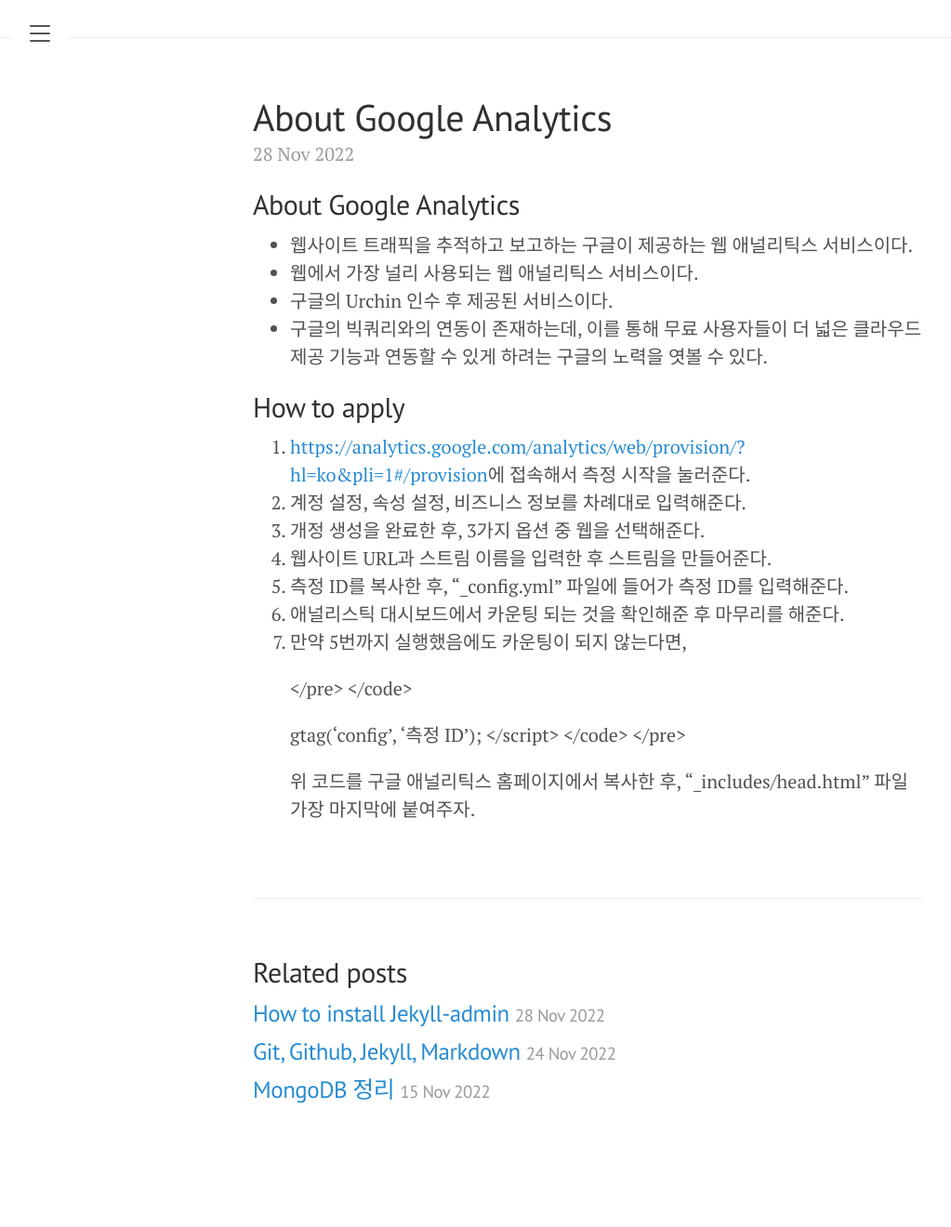
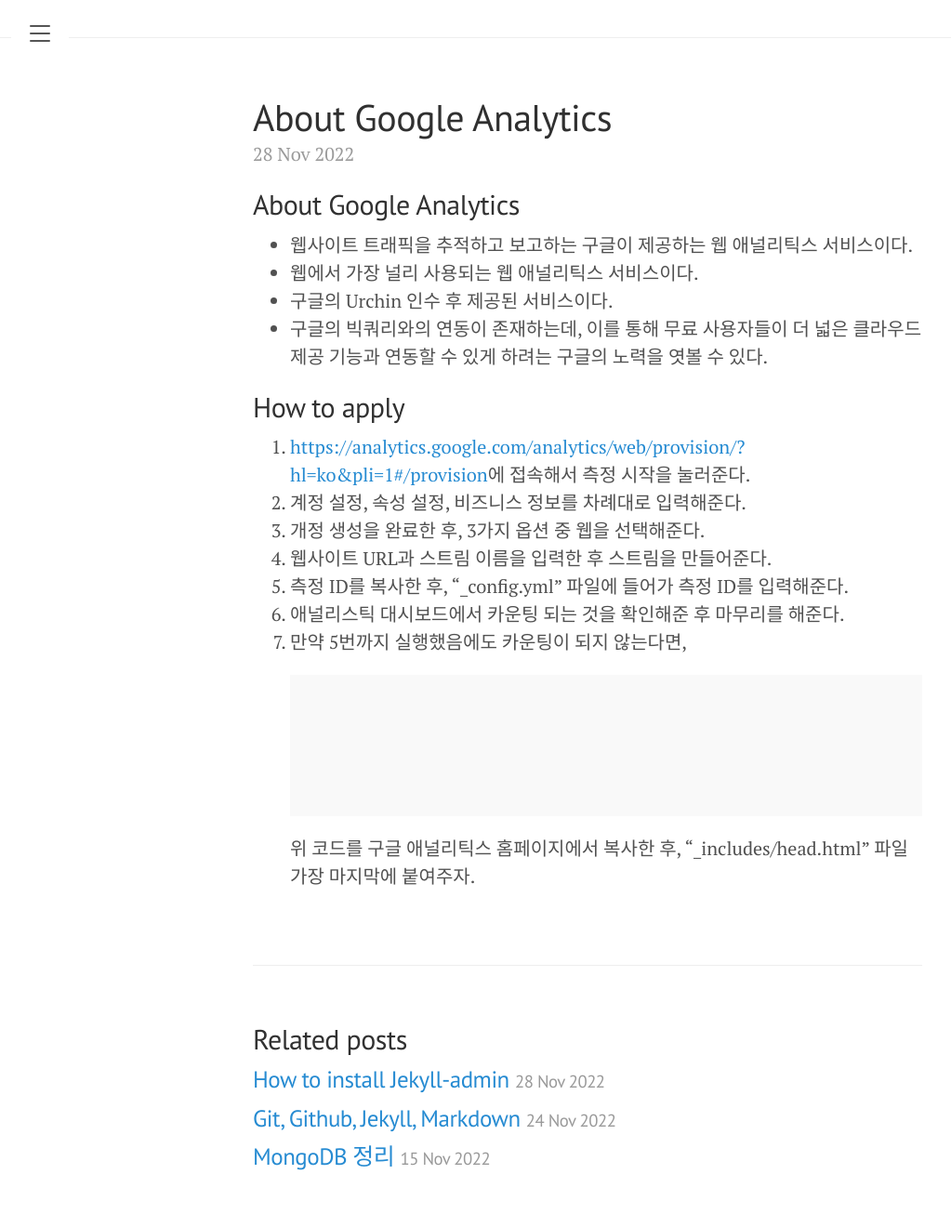
Before and after one commit to Reveroftrillion/Reveroftrillion.github.io, a Jekyll site: the page built from _posts/2022-11-28-About Google Analytics.md, in a window 1280 px wide. Shown: the whole page at 93% size, without its empty margins (8-1031 px from the left). Built offline with Jekyll 4.4.1, drawn with Linux system fonts in a browser that asks for light colours; comment, search, counter and statistics services are not loaded; before the commit the page ends 1248 px from its top, so only the background shows below that.

Commit message:
Delete /

```diff
--- a/_posts/2022-11-28-About Google Analytics.md
+++ b/_posts/2022-11-28-About Google Analytics.md
@@ -22,8 +22,8 @@
 6. 애널리스틱 대시보드에서 카운팅 되는 것을 확인해준 후 마무리를 해준다.
 7. 만약 5번까지 실행했음에도 카운팅이 되지 않는다면,
 
-   </pre>
-   </code>
+   <pre>
+   <code>
    <!-- Google tag (gtag.js) -->
    <script async src="https://www.googletagmanager.com/gtag/js?id=G-X1TGHEESX5"></script>
    <script>
```
